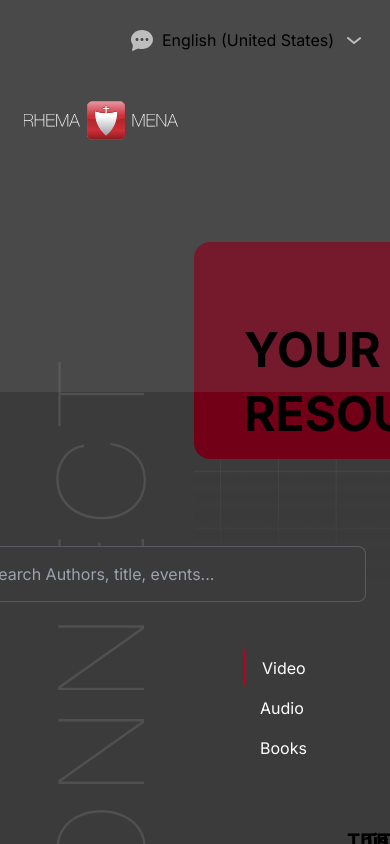
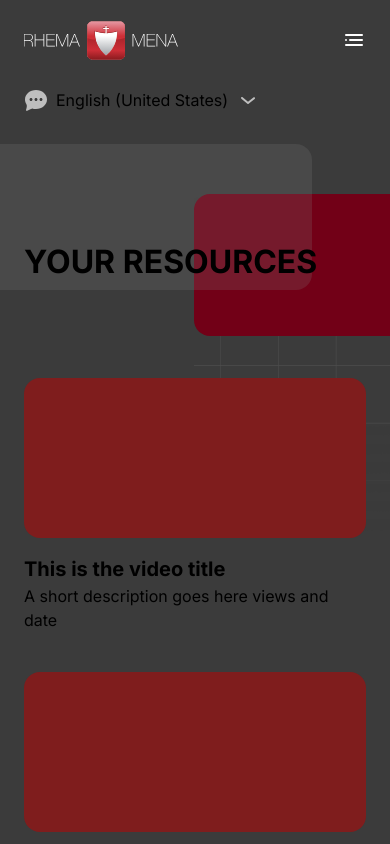
Before and after one commit to Rhema-connect/rhema-connect-webapp, a Next.js app: page /resources in a window 390 px wide. Built offline with nearby package versions, Linux system fonts and the light colour scheme.

Commit message:
responsive view for home and resource page

```diff
--- a/src/app/layout.tsx
+++ b/src/app/layout.tsx
@@ -21,12 +21,14 @@ export default function RootLayout({
       <body className={inter.className}>
         <Provider>
           <div className=' w-full flex justify-center relative h-full overflow-x-hidden ' >
-            <div className={` max-w-[1274px] px-6 lg:px-8 w-full h-full `}>
+            <div className={` max-w-[1274px] lg:px-8 w-full h-full `}>
 
               <div className=' w-full h-screen ' >
                 <Navbar />
-                <div className=' w-[625px] h-[392px] bg-[#828282] rounded-br-2xl opacity-20 absolute top-0 left-0 ' />
-                {children}
+                <div className=' lg:static lg:px-0 px-6 relative w-full ' >
+                  <div className=' w-[80%] lg:w-[625px] h-[146px] lg:h-[392px] bg-[#828282] lg:rounded-tr-none rounded-tr-2xl rounded-br-2xl opacity-20 absolute top-0 left-0 ' />
+                  {children}
+                </div>
               </div>
             </div>
           </div>
--- a/src/app/resources/layout.tsx
+++ b/src/app/resources/layout.tsx
@@ -46,16 +46,16 @@ function Layout(props: Props) {
 
     return (
         <PageLayout>
-            <div className=' w-full flex py-[76px] justify-between items-center ' >
-                <CustomText className=' font-bold text-[48px] leading-[64px]  ' >YOUR RESOURCES</CustomText>
-                <button onClick={()=> router.push('/')} className=' w-[141px] h-[48px] rounded-lg flex gap-2 items-center bg-[#3B3B3B] border border-[#919EAB52] justify-center ' >
+            <div className=' w-full flex py-11 lg:py-[76px]  justify-between items-center ' >
+                <CustomText className=' font-bold text-[32px] lg:text-[48px] leading-[48px] lg:leading-[64px]' >YOUR RESOURCES</CustomText>
+                <button onClick={()=> router.push('/')} className=' w-[141px] hidden h-[48px] rounded-lg lg:flex gap-2 items-center bg-[#3B3B3B] border border-[#919EAB52] justify-center ' >
                     <HomeIcon />
                     <CustomText className=' text-[15px] font-bold text-white leading-[26px] ' >Go home</CustomText>
                 </button>
             </div>
             <ResourceHeader path={active} />
             <div className=' w-full flex flex-row gap-6 pt-6 ' >
-                <div className=' w-[140px] flex flex-col gap-1 ' >
+                <div className=' w-[140px] hidden lg:flex flex-col gap-1 ' >
                     {route?.map((item: { name: string, route: string }, index) => {
                         return (
                             <div role='button' onClick={() => clickHandler(item?.route)} key={index} className={` text-white border-[#BE0027] ${item?.route === active ? 'border-l-2' : ''} h-9 flex items-center px-4 leading-6 `} >
@@ -66,7 +66,7 @@ function Layout(props: Props) {
                         )
                     })}
                 </div>
-                <div className=' w-full ' >
+                <div className=' w-full lg:mt-0 mt-6 flex flex-col ' >
                     {children}
                 </div>
             </div>
--- a/src/components/pagelayout/index.tsx
+++ b/src/components/pagelayout/index.tsx
@@ -19,24 +19,23 @@ function PageLayout(props: Props) {
     }, [])
 
     return (
-
-        <div className=' relative mt-8 pb-4 ' >
-            <div className=' absolute top-[170px] left-[32px] z-20 ' >
+        <div className=' w-full relative mt-8 pb-4 ' >
+            <div className=' absolute lg:block hidden top-[170px] left-[32px] z-20 ' >
                 <Connect />
             </div>
             {active !== '/resources-info/audio' && (
-                <div style={{ flexShrink: 0 }} className=' w-[625px] h-[217px] absolute -z-10 rounded-2xl top-[50px] left-[170px] bg-[#720017] ' />
+                <div style={{ flexShrink: 0 }} className=' w-[90vw] lg:w-[625px] h-[142px] lg:h-[217px] absolute -z-10 rounded-2xl top-[50px] left-[170px] bg-[#720017] ' />
             )}
             <div className=' w-full -z-20 flex inset-x-0 top-[50px] absolute left-[170px] ' >
                 <img src='/images/one.png' alt='one' />
                 <img src='/images/two.png' alt='two' />
             </div>
 
-            <div className=' pl-[220px] z-30 relative  pt-[50px] ' >
+            <div className=' lg:pl-[220px] z-30 relative w-full pt-[50px] ' >
                 {children}
             </div>
 
-            <CustomText className='pl-[170px] text-[22.4px] mt-40 text-[#BEBEBE] text-sm ' >© RHEMA MENA 2023. All right reserved</CustomText>
+            <CustomText className='lg:pl-[170px] lg:text-left text-center text-[22.4px] mt-40 text-[#BEBEBE] text-sm ' >© RHEMA MENA 2023. All right reserved</CustomText>
         </div>
     )
 }
--- a/src/components/resourcecomponent/header/index.tsx
+++ b/src/components/resourcecomponent/header/index.tsx
@@ -13,17 +13,17 @@ function ResourceHeader(props: Props) {
     return (
         <>
             {path === '/resources' && (
-                <div className=' my-6 w-full flex justify-end ' >
+                <div className=' my-6 w-full  hidden lg:flex justify-end ' >
                     <SearchBar />
                 </div>
             )}
             {path === '/resources/book' && (
-                <div className=' my-6 w-full flex justify-start ' >
+                <div className=' my-6 w-full  hidden lg:flex justify-start ' >
                     <SearchBar />
                 </div>
             )}
             {path === '/resources/audio' && (
-                <div className=' my-6 w-full flex gap-6 justify-start ' >
+                <div className=' my-6 w-full  hidden lg:flex gap-6 justify-start ' >
                     <SearchBar />
                     <select className=' h-14 w-[200px] rounded-lg bg-[#3B3B3B] border border-[#919EAB52] px-4 pl-12 text-white ' >
                         <option>All Resources</option>
--- a/src/components/resourcecomponent/video_resource/index.tsx
+++ b/src/components/resourcecomponent/video_resource/index.tsx
@@ -49,7 +49,7 @@ function VideoResource(props: Props) {
     const router = useRouter()
 
     return (
-        <div className=' w-full grid grid-cols-3 gap-4 gap-y-10 ' >
+        <div className=' w-full grid grid-cols-1 lg:grid-cols-3 gap-4 gap-y-10 ' >
             {data?.map((item: { title: string, body: string }, index: number) => {
                 return (
                     <div role='button' onClick={()=> router.push("/resources-info/video")} key={index} className=' w-full  ' >
--- a/src/components/shared/navbar/index.tsx
+++ b/src/components/shared/navbar/index.tsx
@@ -1,5 +1,5 @@
 "use client"
-import { ChatIcon, DownArrowIcon } from '@/components/svg'
+import { ChatIcon, DownArrowIcon, MenuIcon } from '@/components/svg'
 import React from 'react'
 import CustomText from '../textcomponent'
 import { useRouter } from 'next/navigation'
@@ -12,14 +12,17 @@ function Navbar(props: Props) {
     const router = useRouter()
 
     return (
-        <div className=' w-full relative z-10 ' >
-            <div className=' w-full flex justify-end items-center h-[80px] gap-2 ' >
+        <div className=' w-full relative z-10 flex lg:px-0 px-6 lg:flex-col flex-col-reverse ' >
+            <div className=' w-full flex lg:justify-end items-center lg:mt-0 mt-6 lg:h-[80px] gap-2 ' >
                 <ChatIcon />
                 <CustomText>English (United States)</CustomText>
                 <DownArrowIcon />
             </div>
-            <div onClick={()=> router.push("/")} role='button' className=' w-full  flex items-center h-[80px] ' >
+            <div onClick={()=> router.push("/")} role='button' className=' w-full  flex items-center justify-between pt-4 h-[64px] lg:h-[80px] ' >
                 <img src='/images/logo.svg' alt='logo' />
+                <button className=' w-fit lg:hidden ' >
+                    <MenuIcon />
+                </button>
             </div>
         </div>
     )
--- a/src/components/svg/index.tsx
+++ b/src/components/svg/index.tsx
@@ -94,3 +94,15 @@ export function SendIcon(props: { color?: string }) {
         </svg>
     )
 }
+
+export function MenuIcon(props: { color?: string }) {
+
+    return (
+        <svg xmlns="http://www.w3.org/2000/svg" width="24" height="24" viewBox="0 0 24 24" fill="none">
+            <circle cx="4" cy="12" r="1" fill="white" />
+            <rect x="7" y="11" width="14" height="2" rx="0.94" fill="white" />
+            <rect x="3" y="16" width="18" height="2" rx="0.94" fill="white" />
+            <rect x="3" y="6" width="18" height="2" rx="0.94" fill="white" />
+        </svg>
+    )
+}
```
Also changed, not shown: src/components/homecomponent/index.tsx (+32 -32 lines).
